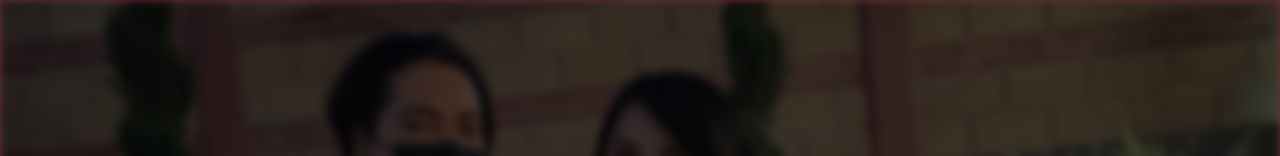
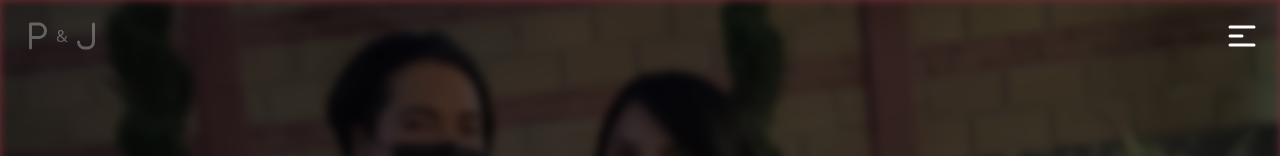
Before and after one commit to ImJars/viteRelationOne, a React (Vite) app: page / in a window 1280 px wide. Shown: the top 156 px of the page. Built offline with nearby package versions, Linux system fonts and the light colour scheme.

Commit message:
Update Home

```diff
--- a/src/App.jsx
+++ b/src/App.jsx
@@ -1,12 +1,12 @@
 import React from 'react'
-// import Header from './assets/components/Header/Header'
+import Header from './assets/components/Header/Header'
 import Home from './Home'
 
 function App() {
   return (
     <>
       <section className='w-full h-screen'>
-        {/* <Header /> */}
+        <Header />
         <Home />
       </section>
     </>
--- a/src/assets/components/Header/Header.jsx
+++ b/src/assets/components/Header/Header.jsx
@@ -1,31 +1,39 @@
-import React from "react";
+import {React, useState} from "react";
 import { TbLetterP, TbLetterJ } from "react-icons/tb";
+import { HiOutlineMenuAlt1 } from "react-icons/hi";
+import { AiOutlineClose } from "react-icons/ai";
 
 function Header() {
+  const [showMenu, setShowMenu] = useState(false);
+
+  function toggleMenu() {
+    setShowMenu(!showMenu);
+  }
   return (
     <>
-      <div className="fixed w-full h-14 bg-white">
-        <div className="flex h-full justify-between items-center mx-10">
+      <div className="fixed w-full h-14 bg-transparent z-50">
+        <div className="flex h-full justify-between items-center mx-5 my-2">
           <div>
             <div>
               <ul className="flex space-x-6 items-center">
-                <div className="flex space-x-10">
-                    <div className="flex items-center">
+                <div className="flex space-x-5">
+                    <div className="flex items-center text-white opacity-30">
                         <TbLetterP className="text-4xl"/>
+                        <h1>&</h1>
                         <TbLetterJ className="text-4xl"/>
                     </div>
-                  <li className="flex items-center font-semibold">Paulette&Angel</li>
                 </div>
-                <li className="font-semibold">Historia</li>
-                <li className="font-semibold">Proximamente</li>
               </ul>
             </div>
           </div>
           <div>
-            <div className="flex space-x-6">
-              <h1>X</h1>
-              <h1>Main Menu</h1>
-            </div>
+            <button className="flex space-x-6">
+              {showMenu ?
+                <AiOutlineClose className="text-white text-4xl" onClick={toggleMenu}/>
+                :
+                <HiOutlineMenuAlt1 className="text-white text-4xl" onClick={toggleMenu}/>
+              }
+            </button>
           </div>
         </div>
       </div>
--- a/src/index.css
+++ b/src/index.css
@@ -2,7 +2,7 @@
 @tailwind components;
 @tailwind utilities;
 @import url('https://fonts.googleapis.com/css2?family=Inter:wght@100;200;300;400;500;600;700;800;900&family=Lato:wght@100;300;400;700;900&family=Montserrat:wght@100;200;300;400;500;600;700;800;900&family=Nunito:wght@200;300;400;500;600;700;800;900;1000&family=Open+Sans:wght@300;400;500;600;700;800&family=Poppins:wght@100;200;300;400;500;600;700;800;900&family=Roboto:wght@100;300;400;500;700;900&display=swap');
-
+@import url('https://fonts.googleapis.com/css2?family=Edu+TAS+Beginner:wght@400;500;600;700&display=swap');
 .react-rotating-text-cursor {
     animation: blinking-cursor 0.8s cubic-bezier(0.68, 0.01, 0.01, 0.99) 0s infinite;
   }
--- a/tailwind.config.js
+++ b/tailwind.config.js
@@ -14,6 +14,7 @@ export default {
         openSans: ["Open Sans", "sans-serif"],
         poppins: ["Poppins", "sans-serif"],
         roboto: ["Roboto", "sans-serif"],
+        EduTASBeginner: ["EduTASBeginner", "sans-serif"],
       },
       colors: {
         'wine': "#722f37",
```
